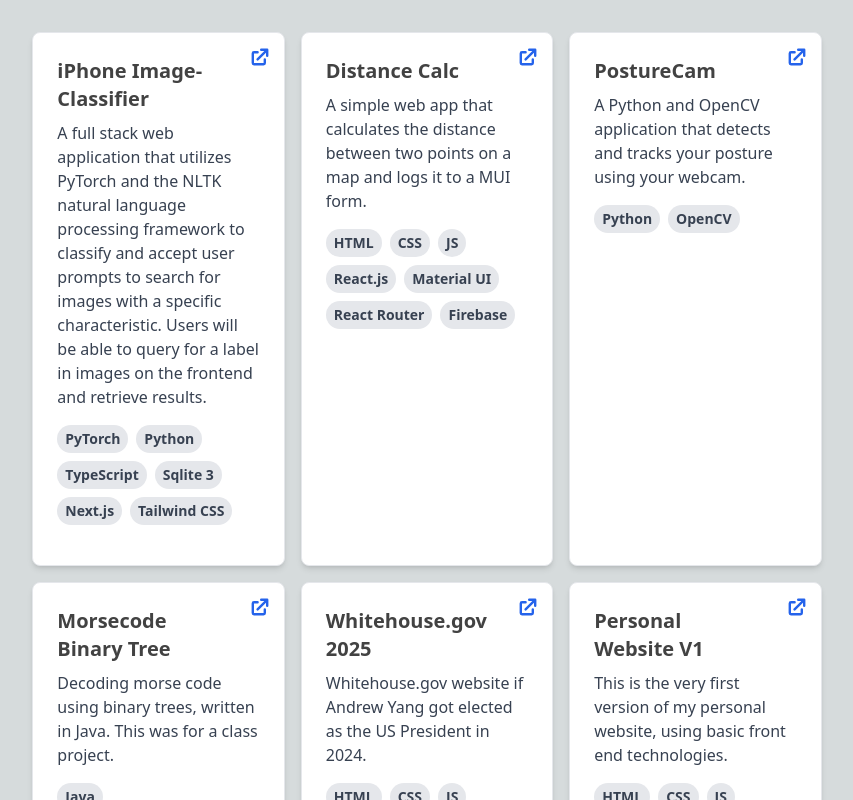
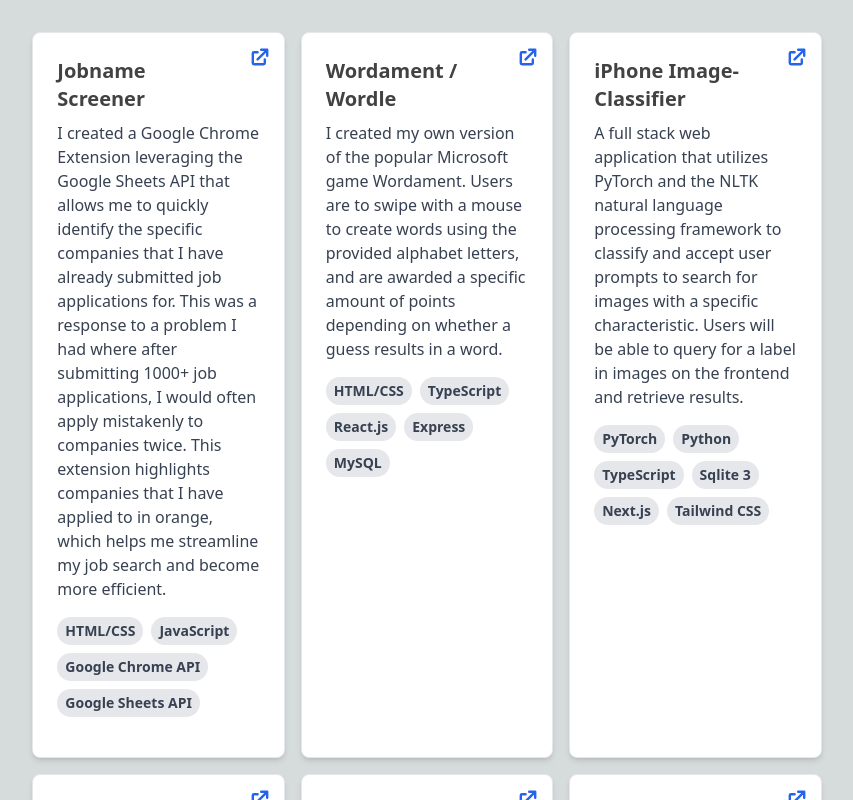
Before and after one commit to czhou578/v3, a Next.js app: page /FullProjectArchive in a window 1280 px wide. Shown: the top 800 px of the page, without its empty margins (213-1066 px from the left). Built offline with nearby package versions, Linux system fonts and the light colour scheme.

Commit message:
updated with new project

```diff
--- a/pages/FullProjectArchive.tsx
+++ b/pages/FullProjectArchive.tsx
@@ -5,6 +5,29 @@ const FullProjectArchive = () => {
   return (
     <div className="mx-auto p-8 w-7/12 md:w-8/12">
       <div className="grid lg:grid-cols-3 skill-gap">
+        <NoteWorthyProjects
+          header="Jobname Screener"
+          githubLink="https://github.com/czhou578/jobname-screener"
+          description={`I created a Google Chrome Extension leveraging the Google Sheets API that allows me to quickly
+            identify the specific companies that I have already submitted job applications for. This was a response to a
+            problem I had where after submitting 1000+ job applications, I would often apply mistakenly to companies twice.
+            This extension highlights companies that I have applied to in orange, which helps me streamline my job search
+            and become more efficient.`}
+          techUsed={[
+            "HTML/CSS",
+            "JavaScript",
+            "Google Chrome API",
+            "Google Sheets API",
+          ]}
+        />
+        <NoteWorthyProjects
+          header="Wordament / Wordle"
+          githubLink="https://github.com/czhou578/Wordament-v2"
+          description={`I created my own version of the popular Microsoft game Wordament. Users are to
+            swipe with a mouse to create words using the provided alphabet letters, and are awarded a
+            specific amount of points depending on whether a guess results in a word.`}
+          techUsed={["HTML/CSS", "TypeScript", "React.js", "Express", "MySQL"]}
+        />
         <NoteWorthyProjects
           header="iPhone Image-Classifier"
           githubLink="https://github.com/czhou578/iphone-img-classify"
--- a/pages/index.tsx
+++ b/pages/index.tsx
@@ -261,28 +261,28 @@ Cluster Analytics`,
                 list={["HTML", "CSS", "JavaScript", "Node.js", "Electron.js"]}
                 description={`A desktop application that allows you to query 4 LLM's at once for a single input. Supports
                   Claude, ChatGPT, and Gemini and more! As someone who uses LLM's a lot in my day to day life, I wanted
-                  an easy and convenient way to ask multiple LLM's at once, and it resulted in this project.`}
+                  an easy and convenient way to ask multiple LLM's at once, and it resulted in this project. It achieved over 270 stars
+                  on GitHub.`}
                 githubLink="https://github.com/czhou578/llm-god"
                 isVideo
               />
             </div>
           </LazyLoad>
           <LazyLoad>
-            <div id="img-classify" className="h-full flex flex-col">
+            <div id="nanoGPT" className="h-full flex flex-col">
               <Projects
-                header="Caption Image Classifier"
-                img={["/videos/imgclassify.mp4"]}
+                header="nanoGPT Inference Optimizations"
+                img={["/images/nanoGPT.png"]}
                 list={[
-                  "React",
+                  "Python",
                   "PyTorch",
                   "FastAPI",
-                  "HuggingFace",
-                  "WebSockets",
+                  "React / Vite",
                 ]}
-                description={`A full stack web application that classifies images and generates captions; using my own pretrained PyTorch model based
-                  on the CIFAR-100 dataset and leveraging HuggingFace's API to do image captioning using WebSockets.`}
-                githubLink="https://github.com/czhou578/cifar"
-                isVideo
+                description={`Implementing 19 industry level ML inference optimizations on Andrej Karpathy's nanoGPT code, including KV Caching, Chunked Prefill,
+                  Speculative Decoding, Paged Attention, Continuous batching, etc. Benchmarked all these strategies against a baseline and also created an
+                  interactive frontend / backend that demonstrates the main differences and performance gains.`}
+                githubLink="https://github.com/czhou578/nanoGPT-inference"
               />
             </div>
           </LazyLoad>
@@ -344,35 +344,25 @@ Cluster Analytics`,
               githubLink="https://github.com/czhou578/React-Backend-Benchmarks"
             />
           </LazyLoad>
-          {/* <LazyLoad>
-            <Projects
-              header="Job Screener Extension"
-              img={["/images/job-screener.png"]}
-              list={[
-                "HTML/CSS",
-                "JavaScript",
-                "Google Chrome API",
-                "Google Sheets API",
-              ]}
-              description={`I created a Google Chrome Extension leveraging the Google Sheets API that allows me to quickly
-                identify the specific companies that I have already submitted job applications for. This was a response to a
-                problem I had where after submitting 1000+ job applications, I would often apply mistakenly to companies twice.
-                This extension highlights companies that I have applied to in orange, which helps me streamline my job search
-                and become more efficient.`}
-              githubLink="https://github.com/czhou578/jobname-screener"
-            />
+          <LazyLoad>
+            <div id="img-classify" className="h-full flex flex-col">
+              <Projects
+                header="Caption Image Classifier"
+                img={["/videos/imgclassify.mp4"]}
+                list={[
+                  "React",
+                  "PyTorch",
+                  "FastAPI",
+                  "HuggingFace",
+                  "WebSockets",
+                ]}
+                description={`A full stack web application that classifies images and generates captions; using my own pretrained PyTorch model based
+                  on the CIFAR-100 dataset and leveraging HuggingFace's API to do image captioning using WebSockets.`}
+                githubLink="https://github.com/czhou578/cifar"
+                isVideo
+              />
+            </div>
           </LazyLoad>
-          <LazyLoad>
-            <Projects
-              header="Wordament / Wordle"
-              img={["/images/W1.png"]}
-              list={["HTML/CSS", "TypeScript", "React.js", "Express", "MySQL"]}
-              description={`I created my own version of the popular Microsoft game Wordament. Users are to
-                  swipe with a mouse to create words using the provided alphabet letters, and are awarded a
-                  specific amount of points depending on whether a guess results in a word.`}
-              githubLink="https://github.com/czhou578/Wordament-v2"
-            />
-          </LazyLoad> */}
         </div>
         <div className="text-center mt-6">
           <a
```
Also changed, not shown: public/images/nanoGPT.png (added), 1 other file (tests, documents, lock files or other folders).
